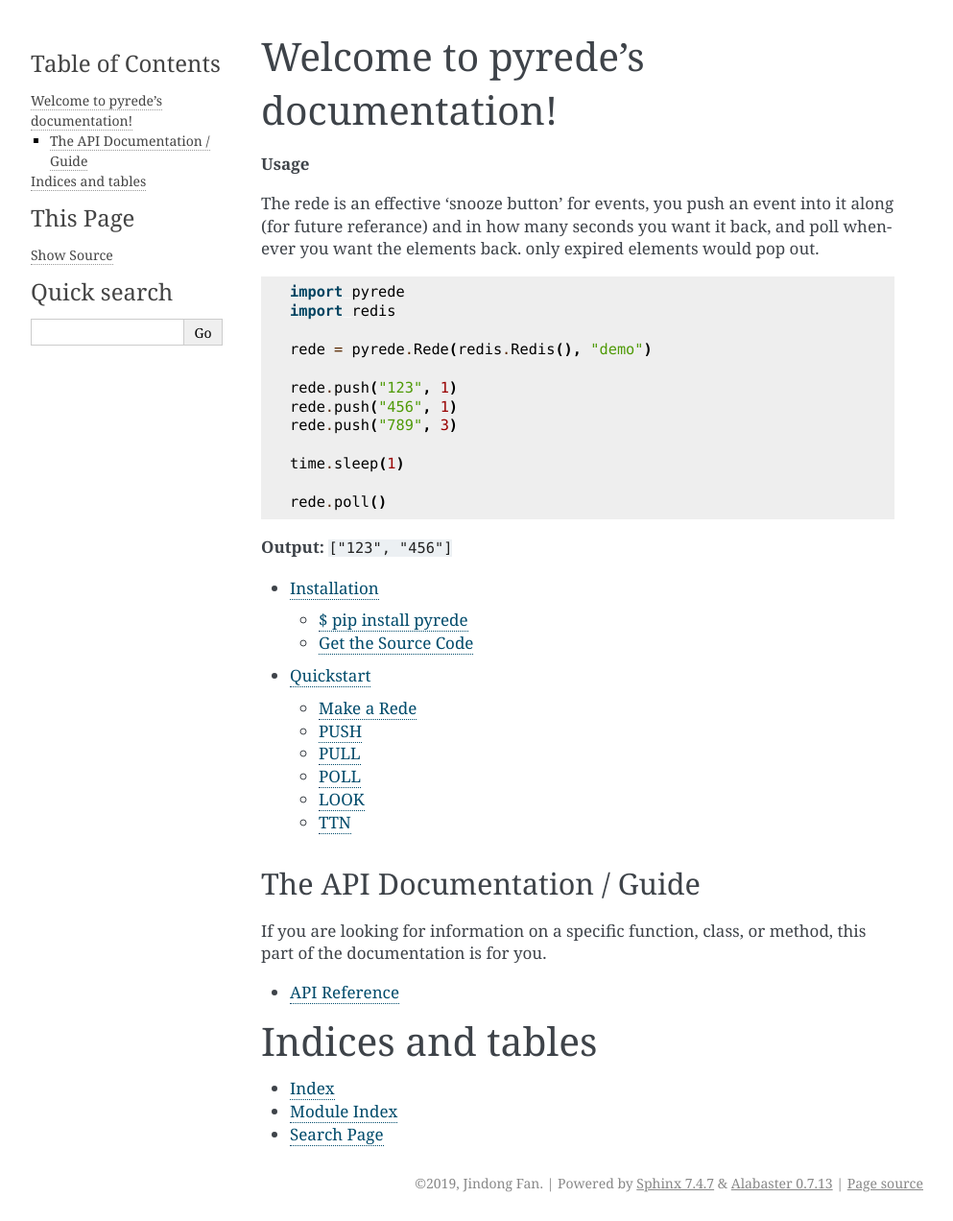
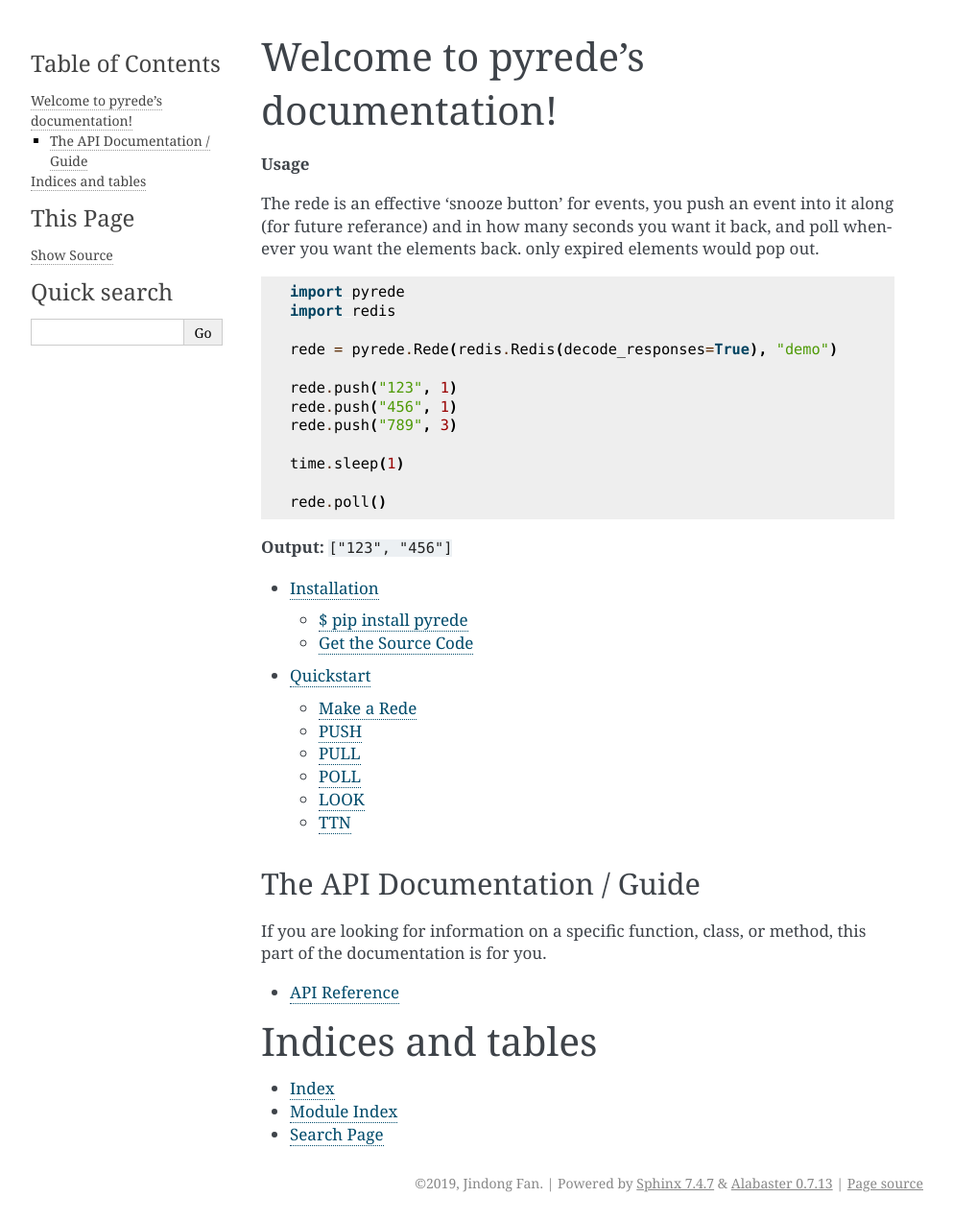
Before and after one commit to fanjindong/pyrede, a Sphinx documentation site: the page built from docs/source/index.rst, in a window 1280 px wide. Shown: the whole page at 96% size, without its empty margins (148-1141 px from the left). Built offline with Sphinx 7.4.7, drawn with Linux system fonts in a browser that asks for light colours.

Commit message:
fix: demo

```diff
--- a/docs/source/index.rst
+++ b/docs/source/index.rst
@@ -19,7 +19,7 @@ and poll whenever you want the elements back. only expired elements would pop ou
    import pyrede
    import redis
 
-   rede = pyrede.Rede(redis.Redis(), "demo")
+   rede = pyrede.Rede(redis.Redis(decode_responses=True), "demo")
 
    rede.push("123", 1)
    rede.push("456", 1)
--- a/docs/source/pyrede/quickstart.rst
+++ b/docs/source/pyrede/quickstart.rst
@@ -30,7 +30,7 @@ Begin by importing the Pyrede module and create a redis instance.
     import pyrede
     import redis
 
-    rede = pyrede.Rede(redis.Redis(), "demo") # Set the collection of elements to demo
+    rede = pyrede.Rede(redis.Redis(decode_responses=True), "demo") # Set the collection of elements to demo
 
 
 PUSH
```
Also changed, not shown: README.md (+2 -2 lines), 1 other file.
